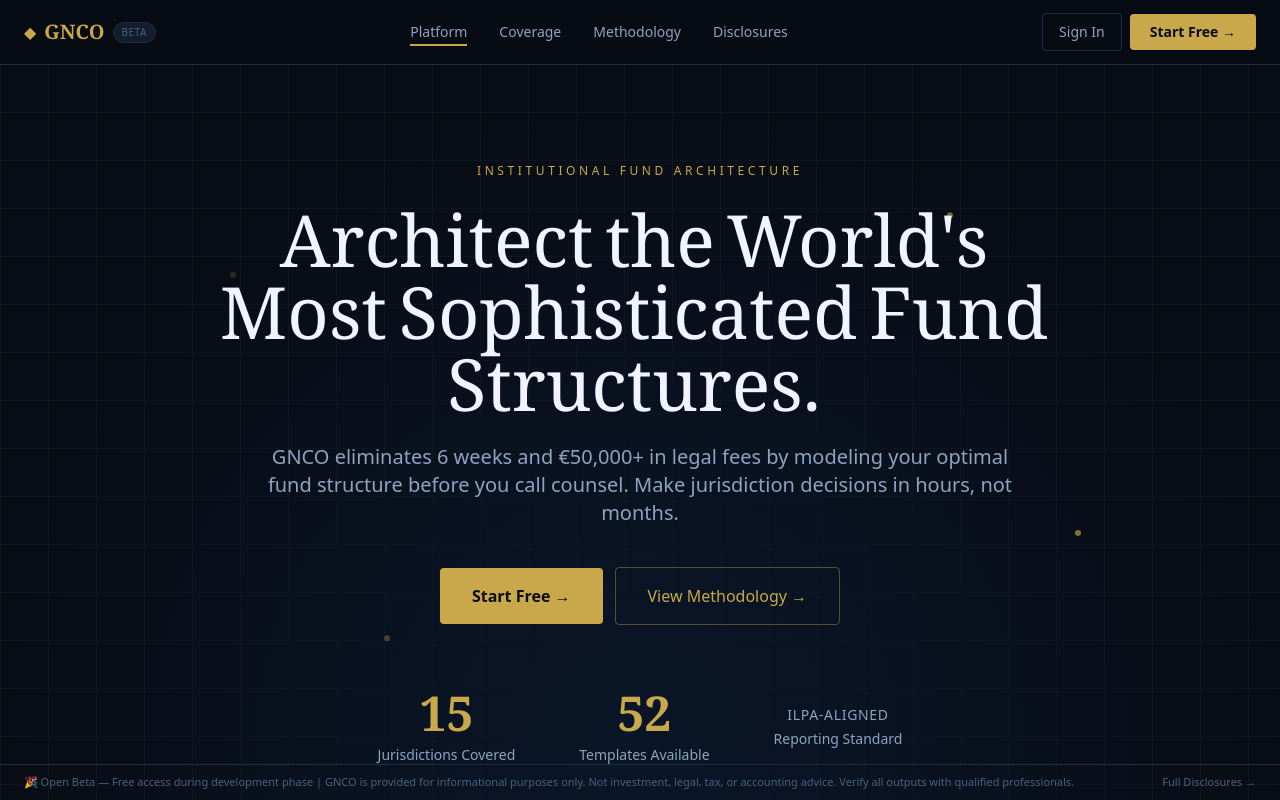
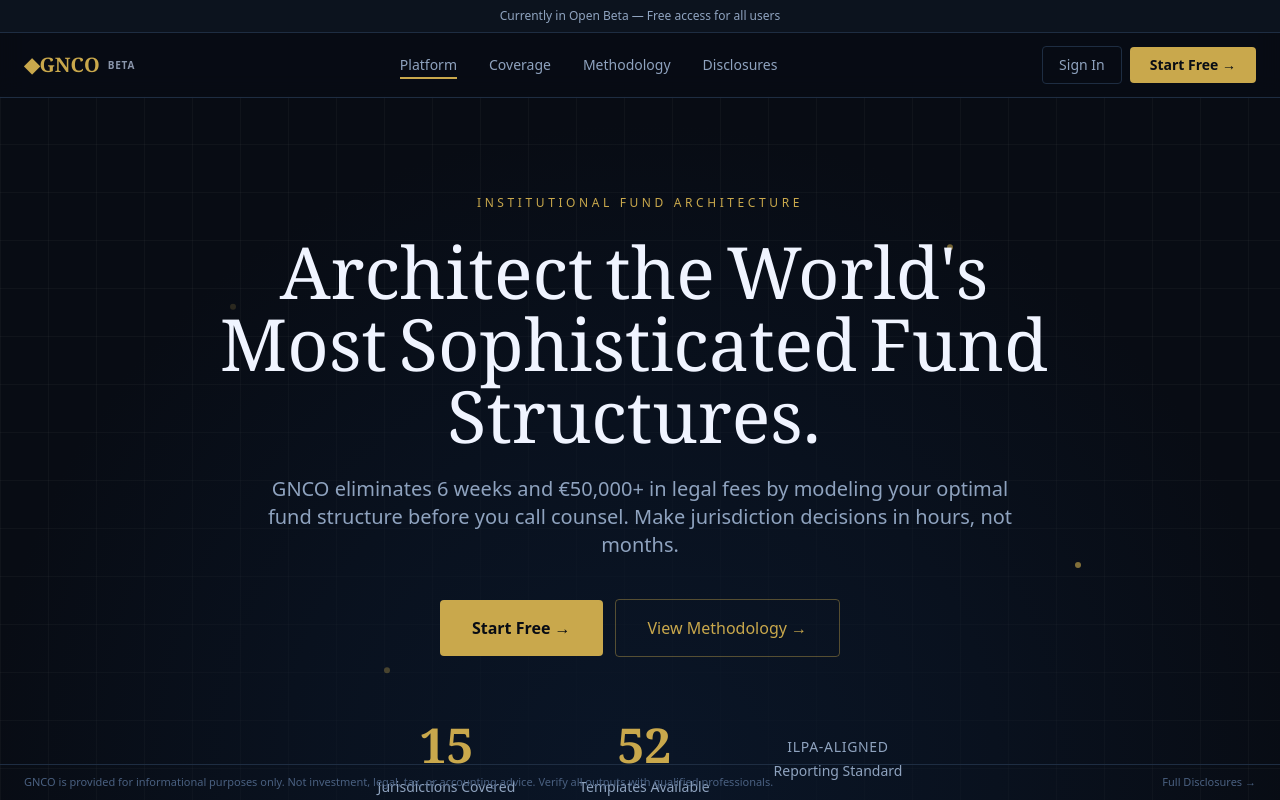
Before and after one commit to hugelifecy-arch/GNCO-2.0, a Next.js app in the folder gnco-platform/: page / in a window 1280 px wide. Shown: the top 800 px of the page. Built offline with nearby package versions, Linux system fonts and the light colour scheme; no server answers.

Commit message:
Unify beta messaging and refine nav beta logo

```diff
--- a/gnco-platform/src/app/globals.css
+++ b/gnco-platform/src/app/globals.css
@@ -84,6 +84,16 @@
   box-shadow: 0 0 24px rgba(59, 130, 246, 0.15);
 }
 
+.beta-badge {
+  color: #8a96ab;
+  font-size: 10px;
+  font-weight: 600;
+  letter-spacing: 0.08em;
+  text-transform: uppercase;
+  vertical-align: super;
+}
+
+
 @media print {
   .disclosures-print-root {
     background: #ffffff !important;
--- a/gnco-platform/src/components/landing/CredibilityStrip.tsx
+++ b/gnco-platform/src/components/landing/CredibilityStrip.tsx
@@ -7,7 +7,7 @@
             <div className="h-2 w-2 animate-pulse rounded-full bg-accent-green" />
             <div className="absolute inset-0 h-2 w-2 animate-ping rounded-full bg-accent-green opacity-75" />
           </div>
-          <p className="text-sm text-text-secondary">Join practitioners in open beta →</p>
+          <p className="text-sm text-text-secondary">Join practitioners building with GNCO →</p>
         </div>
 
         <p className="mb-6 text-center text-xs uppercase tracking-[0.2em] text-text-tertiary">Designed for practitioners across</p>
--- a/gnco-platform/src/components/landing/RequestAccessCTA.tsx
+++ b/gnco-platform/src/components/landing/RequestAccessCTA.tsx
@@ -14,10 +14,9 @@
         transition={{ duration: 0.5 }}
         className="mx-auto max-w-2xl px-6 text-center"
       >
-        <p className="text-xs tracking-widest text-accent-gold">🎉 OPEN BETA — FREE ACCESS</p>
         <div className="mb-4 flex items-center justify-center gap-2">
           <div className="h-2 w-2 animate-pulse rounded-full bg-accent-green" />
-          <p className="text-sm text-text-secondary">Join practitioners in open beta →</p>
+          <p className="text-sm text-text-secondary">Join practitioners building with GNCO →</p>
         </div>
         <h2 className="mt-4 font-serif text-4xl text-text-primary">Start Using GNCO Today</h2>
         <p className="mt-5 text-text-secondary">
@@ -29,11 +28,11 @@
           href="/architect"
           className="mt-8 inline-block rounded-sm bg-accent-gold px-10 py-4 text-lg font-semibold text-bg-primary transition hover:bg-accent-gold-light"
         >
-          Start Free →
+          Launch Architect Engine →
         </Link>
 
         <p className="mt-4 text-xs text-text-tertiary">
-          Beta users get free lifetime access to core features when we launch paid plans in Q3 2026. Your feedback shapes the product.
+          Users get free lifetime access to core features when we launch paid plans in Q3 2026. Your feedback shapes the product.
         </p>
       </motion.div>
     </section>
--- a/gnco-platform/src/components/navigation/LayoutPageFrame.tsx
+++ b/gnco-platform/src/components/navigation/LayoutPageFrame.tsx
@@ -9,5 +9,5 @@
   const pathname = usePathname()
   const isAppRoute = APP_PATH_PREFIXES.some((prefix) => pathname.startsWith(prefix))
 
-  return <div className={cn('pb-9', !isAppRoute && 'pt-16')}>{children}</div>
+  return <div className={cn('pb-9', !isAppRoute && 'pt-24')}>{children}</div>
 }
--- a/gnco-platform/src/components/navigation/NavBar.tsx
+++ b/gnco-platform/src/components/navigation/NavBar.tsx
@@ -19,6 +19,9 @@
   const pathname = usePathname()
   const scrollY = useScrollPosition()
   const [mobileOpen, setMobileOpen] = useState(false)
+  const isAppRoute = ['/dashboard', '/architect', '/operator', '/reports'].some((prefix) =>
+    pathname.startsWith(prefix)
+  )
 
   return (
     <>
@@ -28,13 +31,16 @@
           scrollY > 50 ? 'bg-bg-primary/95' : 'bg-bg-primary/80'
         )}
       >
+        {!isAppRoute && (
+          <div className="border-b border-bg-border bg-bg-surface/90 px-6 py-2 text-center text-xs text-text-secondary">
+            Currently in Open Beta — Free access for all users
+          </div>
+        )}
+
         <div className="mx-auto flex h-16 w-full max-w-7xl items-center justify-between px-6">
           <Link href="/" className="flex items-center gap-2">
-            <span className="text-base leading-none text-accent-gold">◆</span>
-            <span className="font-serif text-[20px] font-bold text-accent-gold">GNCO</span>
-            <span className="badge rounded-full border border-bg-border bg-bg-elevated px-2 py-0.5 font-sans text-[10px] font-medium tracking-wider text-text-tertiary">
-              BETA
-            </span>
+            <span className="font-serif text-[20px] font-bold leading-none text-accent-gold">◆GNCO</span>
+            <span className="beta-badge">BETA</span>
           </Link>
 
           <nav className="hidden items-center gap-8 md:flex">
--- a/gnco-platform/src/components/shared/DisclaimerFooterBar.tsx
+++ b/gnco-platform/src/components/shared/DisclaimerFooterBar.tsx
@@ -5,7 +5,7 @@
     <footer className="fixed inset-x-0 bottom-0 z-40 h-9 border-t border-bg-border bg-bg-primary/98">
       <div className="flex h-full items-center justify-between px-6">
         <p className="font-sans text-[11px] text-text-tertiary">
-          🎉 Open Beta — Free access during development phase | GNCO is provided for informational purposes only. Not investment, legal, tax, or accounting advice. Verify all outputs with qualified professionals.
+          GNCO is provided for informational purposes only. Not investment, legal, tax, or accounting advice. Verify all outputs with qualified professionals.
         </p>
         <Link href="/disclosures" className="text-[11px] text-text-tertiary transition hover:text-accent-gold">
           Full Disclosures →
```
